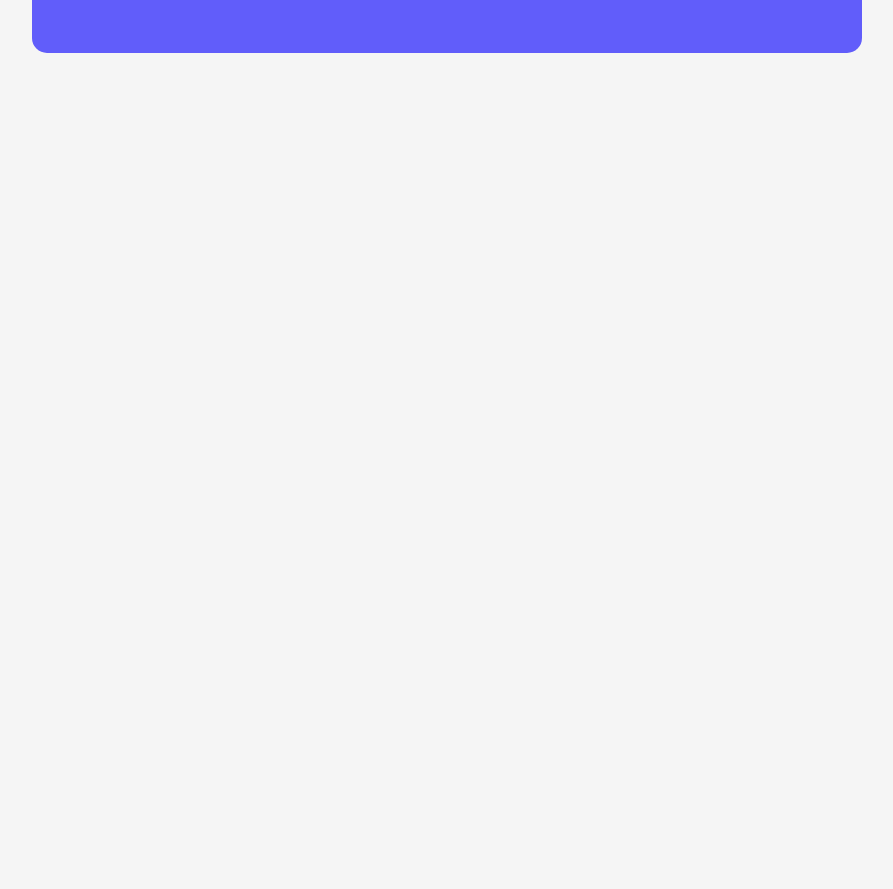
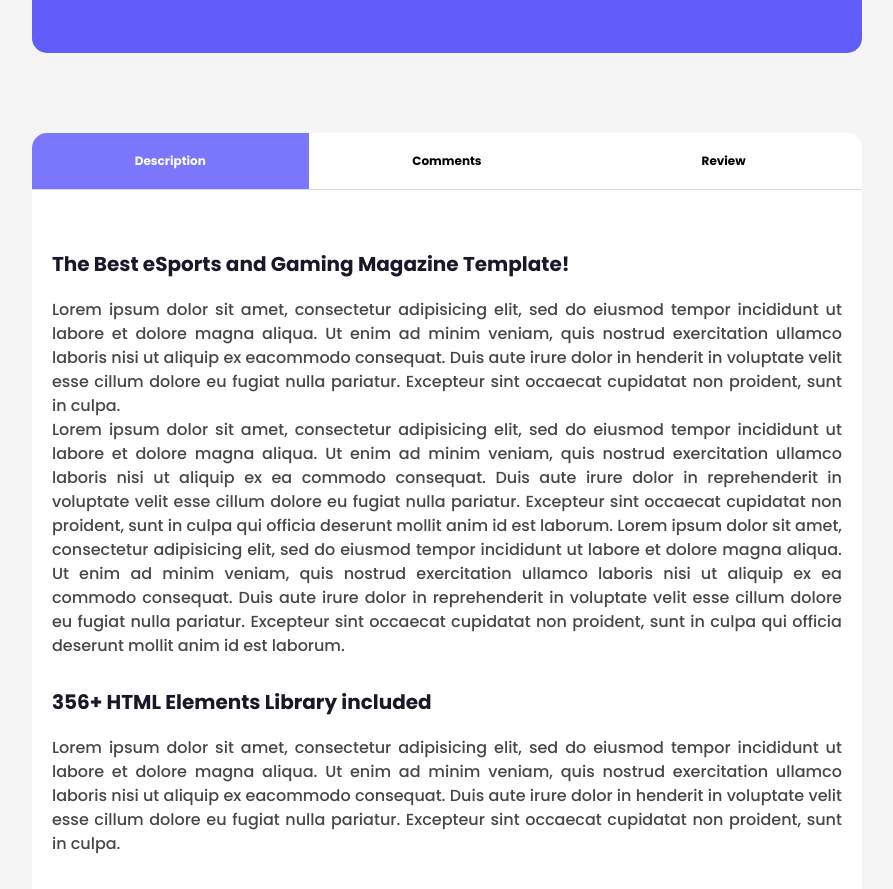
Before and after one commit to ayeshaakter02/Social-Media, a Next.js app in the folder client/: page /product-details in a window 1280 px wide. Shown: the part 880-1769 px from the top of the page, without its empty margins (268-1161 px from the left). Before the commit the page ends 933 px from the top, so only its background shows below. Built offline with nearby package versions, Linux system fonts and the light colour scheme.

Commit message:
product Tabs part done

```diff
--- a/client/src/app/(root)/product-details/page.jsx
+++ b/client/src/app/(root)/product-details/page.jsx
@@ -1,6 +1,7 @@
 import MarketPlace from '@/components/common/MarketPlace'
 import ProductHeader from '@/components/ProductDetails/ProductHeader'
 import ProductPreview from '@/components/ProductDetails/ProductPreview'
+import ProductTabs from '@/components/ProductDetails/ProductTabs'
 import React from 'react'
 
 const page = () => {
@@ -9,6 +10,7 @@ const page = () => {
         <MarketPlace/>
         <ProductHeader/>
         <ProductPreview/>
+        <ProductTabs/>
     </div>
   )
 }
--- /dev/null
+++ b/client/src/components/ProductDetails/ProductTabs.jsx
@@ -0,0 +1,83 @@
+"use client";
+import React, { useState } from "react";
+
+const ProductTabs = () => {
+  const [activeTab, setActiveTab] = useState("description");
+
+  return (
+    <div className="w-207.5 ml-17.5 mt-20 mb-40 bg-white rounded-[15px] overflow-hidden font-poppins">
+
+      {/* Tabs Header */}
+      <div className="flex border-b border-[#D9D9D9] text-xs font-bold">
+        <button
+          onClick={() => setActiveTab("description")}
+          className={`flex-1 py-5 ${
+            activeTab === "description"
+              ? "bg-[#7A77FD] text-white"
+              : "text-black"
+          }`}
+        >
+          Description
+        </button>
+
+        <button
+          onClick={() => setActiveTab("comments")}
+          className={`flex-1 py-5 ${
+            activeTab === "comments"
+              ? "bg-[#7A77FD] text-white"
+              : "text-black"
+          }`}
+        >
+          Comments
+        </button>
+
+        <button
+          onClick={() => setActiveTab("review")}
+          className={`flex-1 py-5 ${
+            activeTab === "review"
+              ? "bg-[#7A77FD] text-white"
+              : "text-black"
+          }`}
+        >
+          Review
+        </button>
+      </div>
+
+      {/* Content */}
+      <div className="px-5 pt-15 pb-[174.54px] text-[#474747]">
+
+        {activeTab === "description" && (
+          <>
+            <h2 className="text-xl font-bold mb-5 text-[#181828]">
+              The Best eSports and Gaming Magazine Template!
+            </h2>
+
+            <p className="mb-7.5 text-[#474747] font-medium text-base text-justify">
+              Lorem ipsum dolor sit amet, consectetur adipisicing elit, sed do eiusmod tempor incididunt ut labore et dolore magna aliqua. Ut enim ad minim veniam, quis nostrud exercitation ullamco laboris nisi ut aliquip ex eacommodo consequat. Duis aute irure dolor in henderit in voluptate velit esse cillum dolore eu fugiat nulla pariatur. Excepteur sint occaecat cupidatat non proident, sunt in culpa. <br />
+
+Lorem ipsum dolor sit amet, consectetur adipisicing elit, sed do eiusmod tempor incididunt ut labore et dolore magna aliqua. Ut enim ad minim veniam, quis nostrud exercitation ullamco laboris nisi ut aliquip ex ea commodo consequat. Duis aute irure dolor in reprehenderit in voluptate velit esse cillum dolore eu fugiat nulla pariatur. Excepteur sint occaecat cupidatat non proident, sunt in culpa qui officia deserunt mollit anim id est laborum. Lorem ipsum dolor sit amet, consectetur adipisicing elit, sed do eiusmod tempor incididunt ut labore et dolore magna aliqua. Ut enim ad minim veniam, quis nostrud exercitation ullamco laboris nisi ut aliquip ex ea commodo consequat. Duis aute irure dolor in reprehenderit in voluptate velit esse cillum dolore eu fugiat nulla pariatur. Excepteur sint occaecat cupidatat non proident, sunt in culpa qui officia deserunt mollit anim id est laborum.
+            </p>
+
+            <h3 className="text-xl font-bold mb-5 text-[#181828]">
+              356+ HTML Elements Library included
+            </h3>
+
+            <p className="text-[#474747] font-medium text-base text-justify">
+              Lorem ipsum dolor sit amet, consectetur adipisicing elit, sed do eiusmod tempor incididunt ut labore et dolore magna aliqua. Ut enim ad minim veniam, quis nostrud exercitation ullamco laboris nisi ut aliquip ex eacommodo consequat. Duis aute irure dolor in henderit in voluptate velit esse cillum dolore eu fugiat nulla pariatur. Excepteur sint occaecat cupidatat non proident, sunt in culpa.
+            </p>
+          </>
+        )}
+
+        {activeTab === "comments" && (
+          <p className="mb-7.5 text-[#474747] font-medium text-base text-justify">No comments yet. Be the first to comment!</p>
+        )}
+
+        {activeTab === "review" && (
+          <p className="mb-7.5 text-[#474747] font-medium text-base text-justify">No reviews yet. Add your review!</p>
+        )}
+      </div>
+    </div>
+  );
+};
+
+export default ProductTabs;
```
